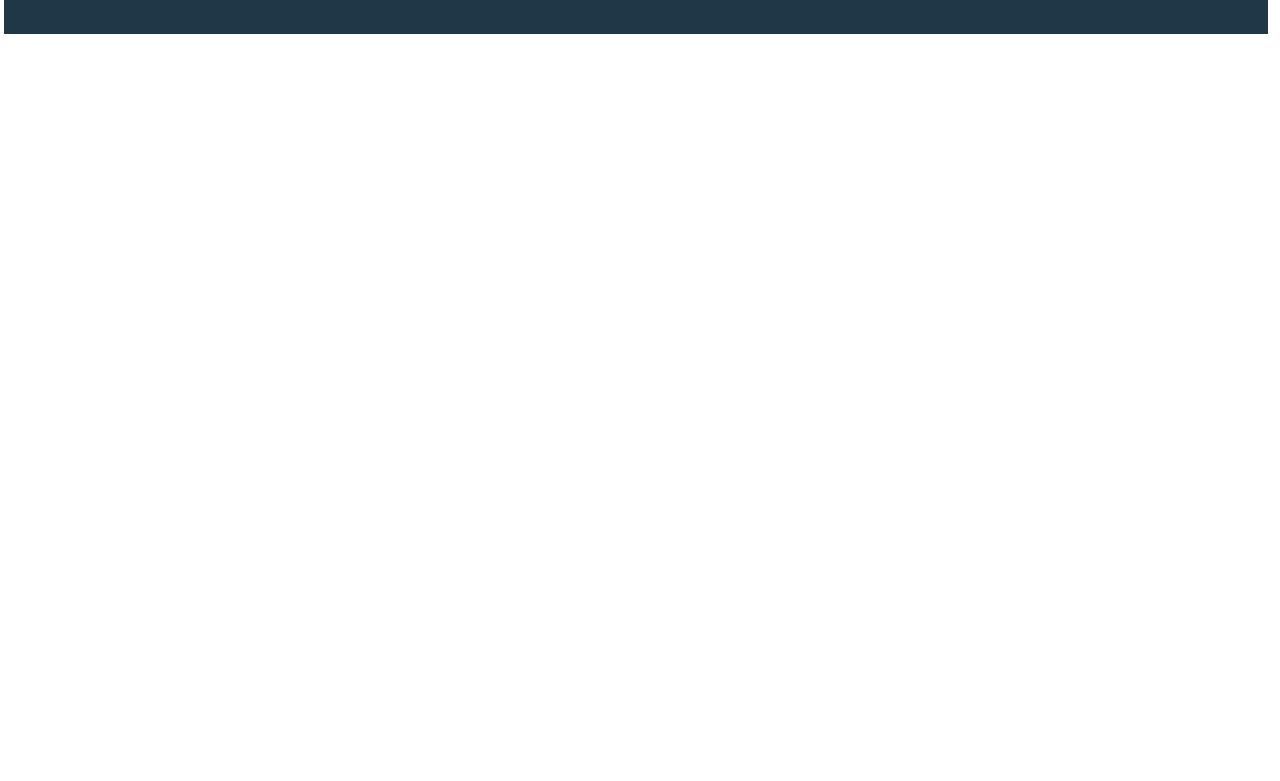
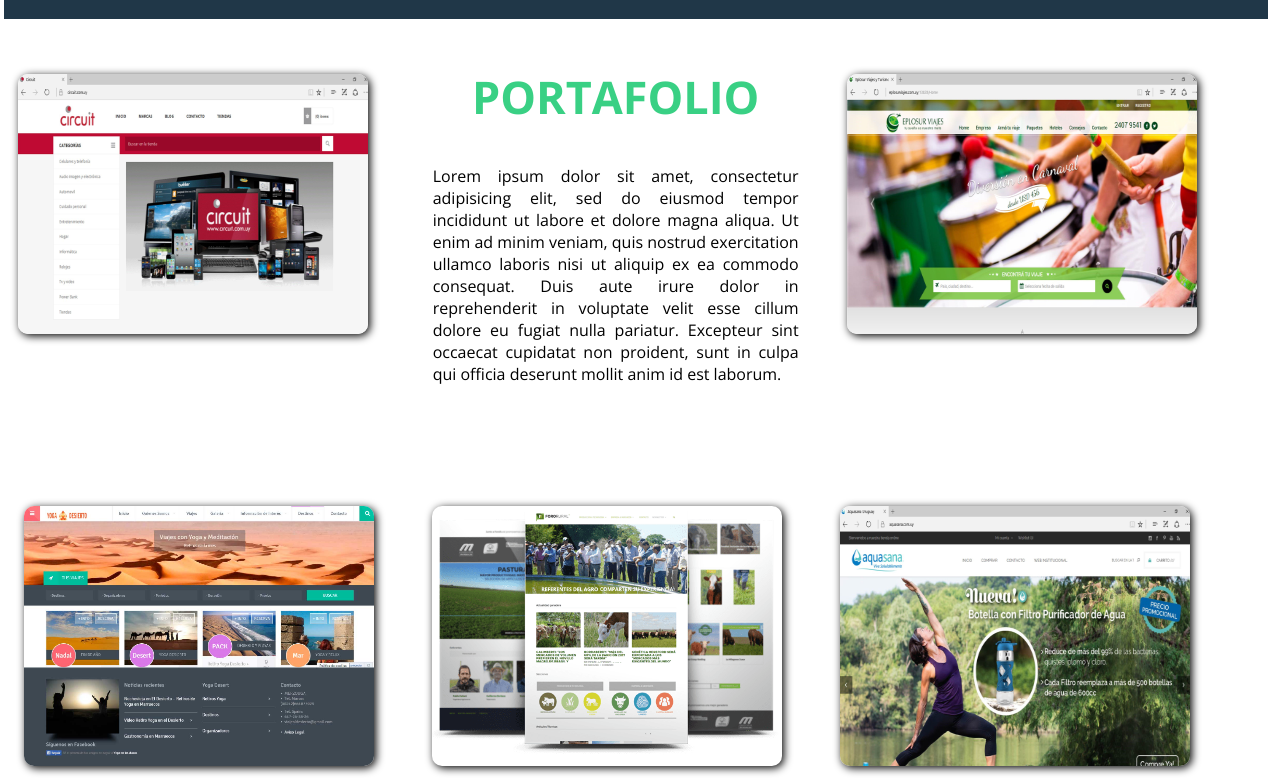
Before and after one commit to vanita22/portafolio-bem, a plain HTML site: page index.html in a window 1280 px wide. Shown: the part 712-1493 px from the top of the page. Before the commit the page ends 800 px from the top, so only its background shows below. Drawn offline with nearby package versions, Linux system fonts and the light colour scheme; files that its build step writes are made by us from their sources.

Commit message:
cargando segundo block

```diff
--- a/assets/sass/_base.scss
+++ b/assets/sass/_base.scss
@@ -5,14 +5,15 @@
 	background-color: $color_a; /*rojo*/
 	display: inline-flex;
 	width: 100% auto;
-	padding: 15px;
+	height: 10vh;
+	padding: 5px;
 	text-align: center;
 	color: $color_d;
 	font-weight: bold;
 	img{
 		display: inline-flex;
-		width: 80px;
-		height: 80px;
+		width: 58px;
+		height: 58px;
 		margin-left: 30%;
 		margin-right: 5%;
 		border-radius: 100px;
@@ -43,7 +44,9 @@
 	li{
 		display: inline-flex;
 		width: auto;
-		margin-right: 25px;
+		margin-right: 55px;
+		font-size: 15px;
+		font-weight: 400;
 	}
 }
 #box{
@@ -58,7 +61,7 @@
 	position: relative;
 	width: 100%;
 	height: auto;
-	top: 70px;
+	top: 50px;
 	padding: 50px;
 	color: $color_d;
 	.imagen h1{
@@ -100,3 +103,33 @@
 		}
 	}
 }
+
+.ae-grid.box2{
+	background-color: $color_d;
+	height: auto;
+	padding: 10px;
+	img{
+		box-shadow: 2px 2px 8px #000;
+		margin-top: 45px;
+		border-radius: 10px;
+		cursor: pointer;
+	}
+	img:hover{
+		background-color:$color_d;
+		opacity: .5;
+	}
+	h1{
+		font-size: 45px;
+		color: $color_c;
+		font-weight: 700;
+		text-align: center;
+		width: 90%;
+	}
+	p{
+		color: $color_e;
+		text-align: justify;
+		font-weight: 400;
+		width: 90%;
+	}
+
+}
--- a/assets/sass/_variable.scss
+++ b/assets/sass/_variable.scss
@@ -2,3 +2,4 @@ $color_a:#f04949; /*rojo*/
 $color_b:#203748; /*azul*/
 $color_c:#39d084; /*verde*/
 $color_d:#fff; /*blanco*/
+$color_e:#000; /*negro*/
--- a/index.html
+++ b/index.html
@@ -36,7 +36,37 @@
 		</div>
 		<div class="ae-grid">
   			<div class="ae-grid__item item-sm-12 box1">
-  				<img src="assets/img/facebook.png"><img src="assets/img/twitter.png"><img src="assets/img/gplus.png"><img src="assets/img/pinterest.png"><img src="assets/img/stum.png"><img src="assets/img/dribbble.png">
+  				<a href="#"><img src="assets/img/facebook.png"></a><a href="#"><img src="assets/img/twitter.png"></a><a href="#"><img src="assets/img/gplus.png"></a><a href="#"><img src="assets/img/pinterest.png"></a><a href="#"><img src="assets/img/stum.png"></a><a href="#"><img src="assets/img/dribbble.png"></a>
+  			</div>
+		</div>
+	</section>
+
+	<section>
+		<div class="ae-grid box2">
+  			<div class="ae-grid__item item-sm-4">
+  				<img src="assets/img/diseno.jpeg" width="350" height="260">
+  			</div>
+  			<div class="ae-grid__item item-sm-4">
+  				<h1>PORTAFOLIO</h1>
+  				<p>Lorem ipsum dolor sit amet, consectetur adipisicing elit, sed do eiusmod
+  				tempor incididunt ut labore et dolore magna aliqua. Ut enim ad minim veniam,
+  				quis nostrud exercitation ullamco laboris nisi ut aliquip ex ea commodo
+  				consequat. Duis aute irure dolor in reprehenderit in voluptate velit esse
+  				cillum dolore eu fugiat nulla pariatur. Excepteur sint occaecat cupidatat non
+  				proident, sunt in culpa qui officia deserunt mollit anim id est laborum.</p>
+  			</div>
+  			<div class="ae-grid__item item-sm-4">
+  				<img src="assets/img/viajes.jpeg" width="350" height="260">
+  			</div>
+  			<div class="ae-grid box2">
+  			<div class="ae-grid__item item-sm-4">
+  				<img src="assets/img/yoga.jpg" width="350" height="260">
+  			</div>
+  			<div class="ae-grid__item item-sm-4">
+  				<img src="assets/img/paginas.png" width="350" height="260">
+  			</div>
+  			<div class="ae-grid__item item-sm-4">
+  				<img src="assets/img/aquasana.jpeg" width="350" height="260">
   			</div>
 		</div>
 	</section>
```
Also changed, not shown: assets/css/main.css, assets/img/aquasana.jpeg (added), assets/img/diseno.jpeg (added), assets/img/paginas.png (added), assets/img/viajes.jpeg (added), assets/img/yoga.jpg (added), 1 other file.
